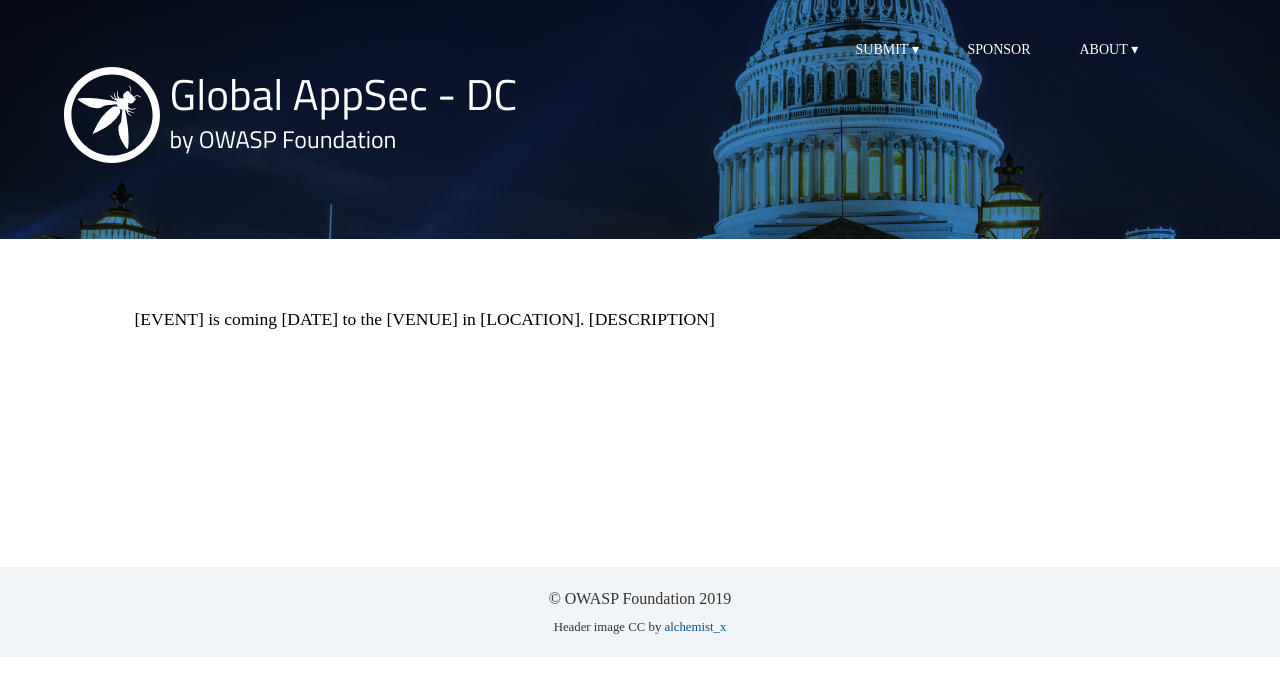
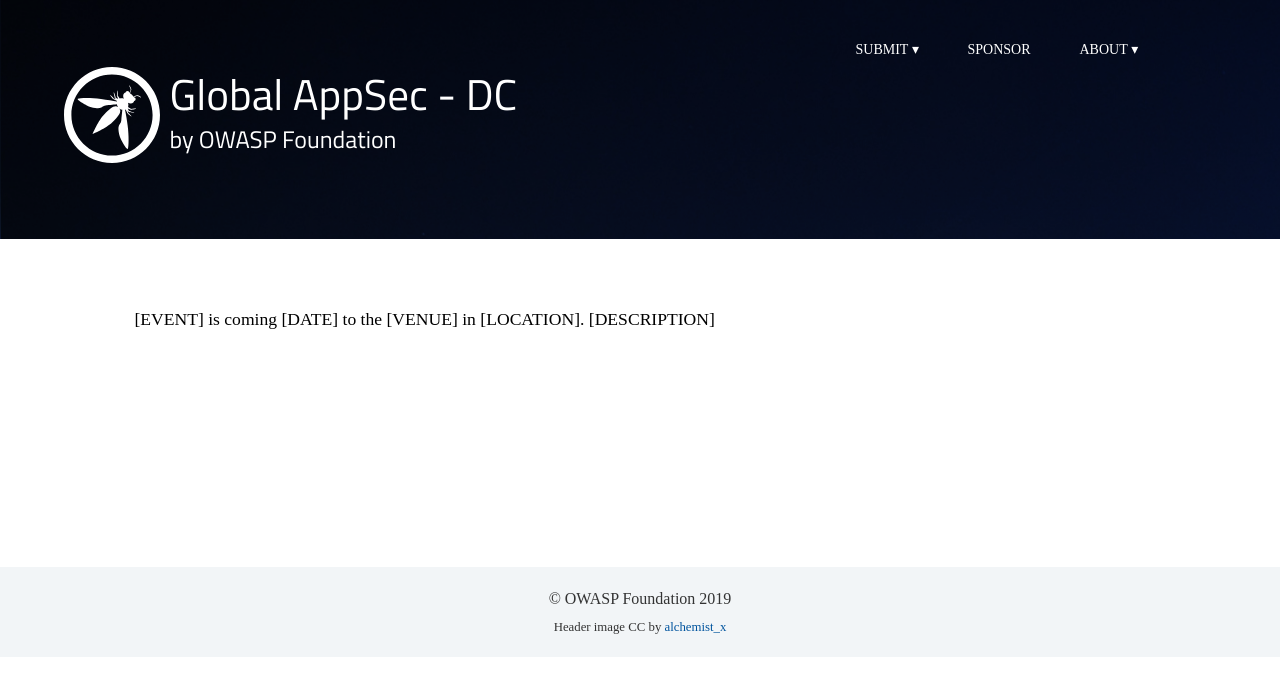
Before and after one commit to OWASP/template_event_site, a Jekyll site: the page built from index.html, in a window 1280 px wide. Shown: the top 696 px of the page. Built offline with Jekyll 4.4.1, drawn with Linux system fonts in a browser that asks for light colours; some web fonts are replaced.

Commit message:
update background

```diff
--- a/_includes/header.html
+++ b/_includes/header.html
@@ -13,7 +13,7 @@
   <title>{{ page.title }}</title>
   <link href="https://fonts.googleapis.com/css?family=Brawler|Titillium+Web" rel="stylesheet">
 <body class="{{page.bodyclass}}">
-<header style="background-image: {{site.multiply}}, url(/template_event_site/assets/images/dc.jpg);">
+<header style="background-image: {{site.multiply}}, url(/template_event_site/assets/images/background.jpg);">
 	<nav>
     <a href="#" class="burger dropdown-toggle" aria-haspopup="true" aria-expanded="false" data-toggle="dropdown">☰</a>
     <ul class="nav navbar-nav">
```
Also changed, not shown: assets/images/background.jpg (added), assets/images/dc.jpg (deleted).
